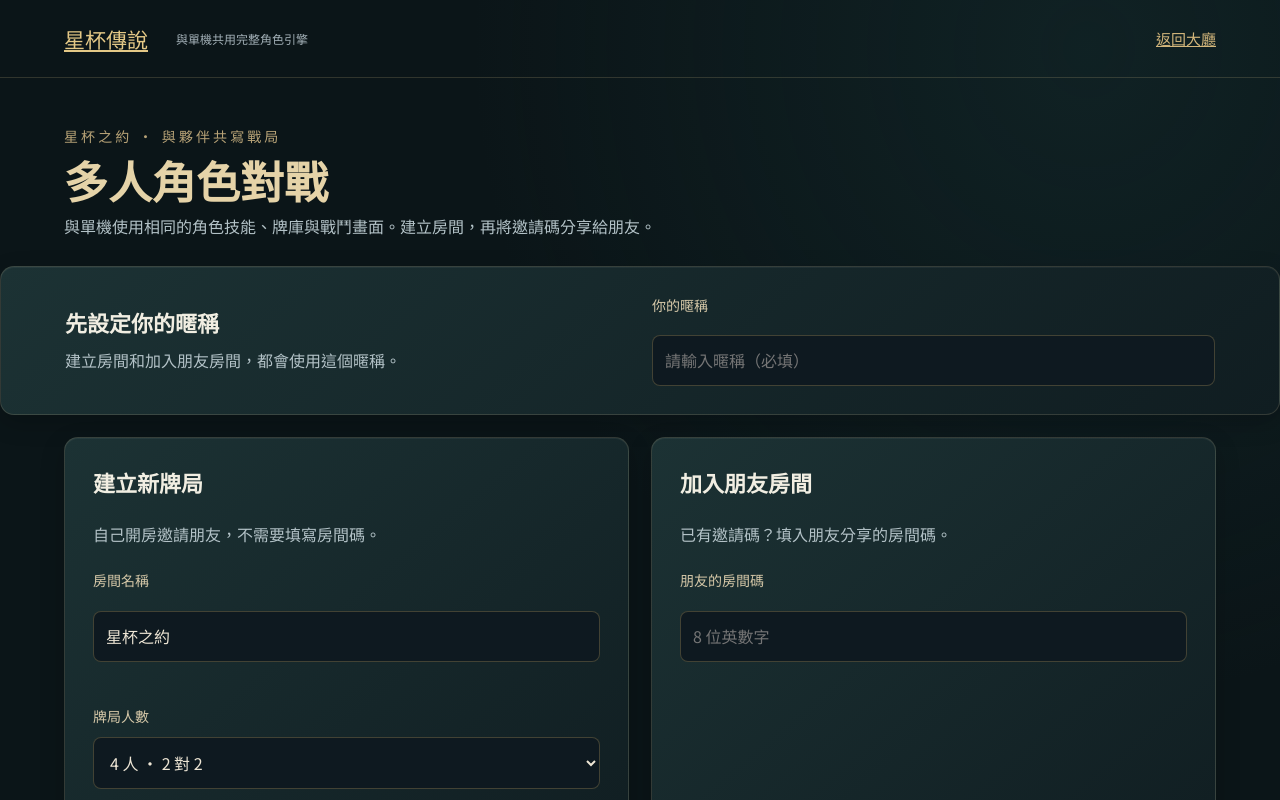
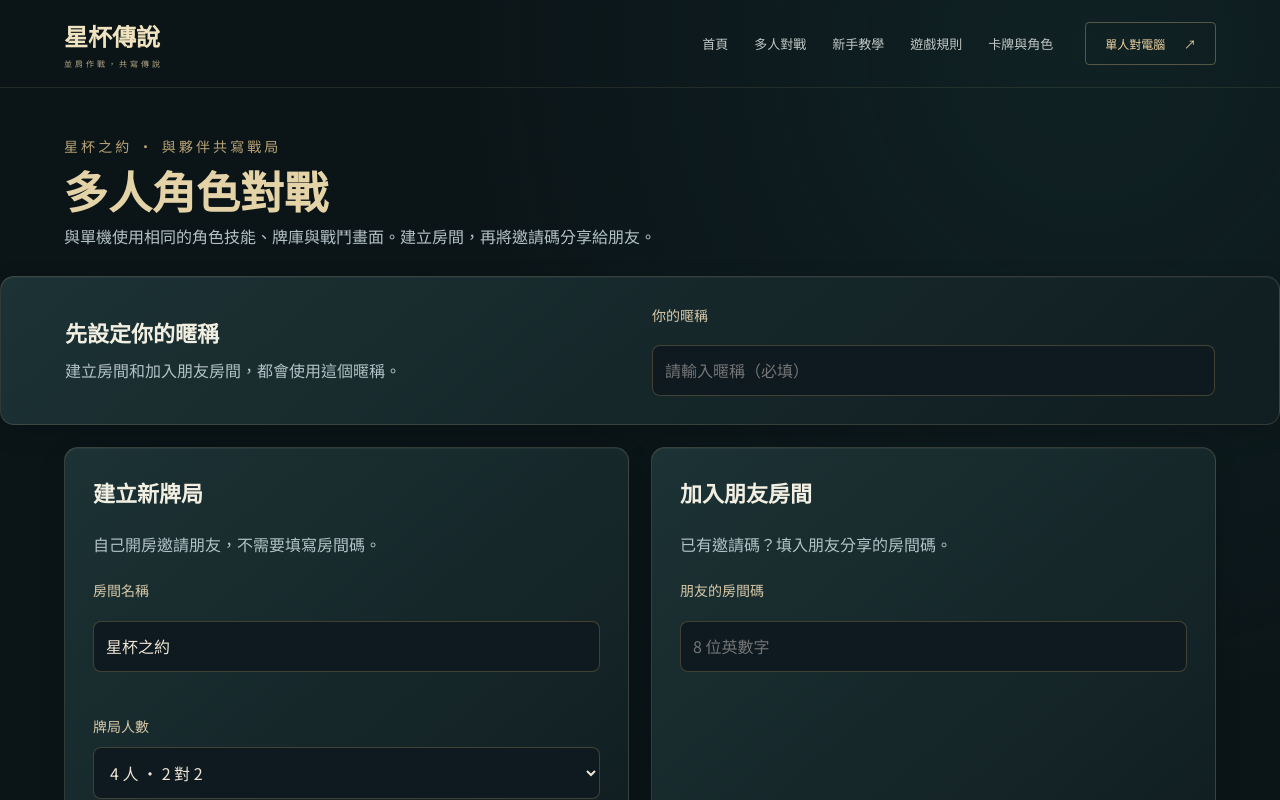
Before and after one commit to virus11456/starcup, a Next.js app: page /online in a window 1280 px wide. Shown: the top 800 px of the page. Built offline with nearby package versions, Linux system fonts and the light colour scheme.

Commit message:
Use matching homepage navigation in multiplayer lobby without altering room exit flow

```diff
--- a/app/online/page.tsx
+++ b/app/online/page.tsx
@@ -1,6 +1,7 @@
 "use client";
 import { useEffect, useRef, useState } from 'react';
-import Link from 'next/link';
+import SiteBrand from '../site-brand';
+import SiteHeader from '../site-header';
 import { ACTIVE_ROOM_KEY, normalizeRoomCode, savedRoom, seatKey, shouldResumeRoom, roomInvite, resumeGuestRoom, resumeWaitingHost, enterOnlineRoom, roomRequestMessage, trustedHostPresence, replacementRoomSettings, type OnlineRoom as Room } from '@/lib/online-session';
 import { createRoomRequests } from '@/lib/room-request';
 import '../full/full.css';
@@ -145,10 +146,11 @@ export default function OnlineGame() {
     catch (error) { if (!(error instanceof Error && error.name === 'AbortError')) setShareMessage('無法開啟分享選單，請使用「複製連結」或長按連結複製。'); }
   }
   return <main className={'full-shell online-shell' + (room ? ' full-running' : '')}>
-    <header className="full-header"><Link href="/" onClick={event => { if (room) { event.preventDefault(); void leave(); } }}>星杯傳說</Link>
-      <span>{room ? (room.isHost ? '房主請保持頁面開啟' : '多人角色對戰') : '與單機共用完整角色引擎'}</span>
-      <nav>{room ? <><button onClick={() => inviteDialog.current?.showModal()}>邀請朋友</button><button onClick={() => void leave()}>離開</button></> : <Link href="/">返回大廳</Link>}</nav>
-    </header>
+    {room ? <header className="full-header">
+      <SiteBrand onClick={event => { event.preventDefault(); void leave(); }} />
+      <span>{room.isHost ? '房主請保持頁面開啟' : '多人角色對戰'}</span>
+      <nav><button onClick={() => inviteDialog.current?.showModal()}>邀請朋友</button><button onClick={() => void leave()}>離開</button></nav>
+    </header> : <SiteHeader />}
     {error && <p role="alert" className="full-notice online-error">{error}</p>}
     {room ? <>
       {hostAbsent && !room.isHost && <section className="online-host-absent" aria-live="polite" aria-label="房主離線後的安全選項">
```
